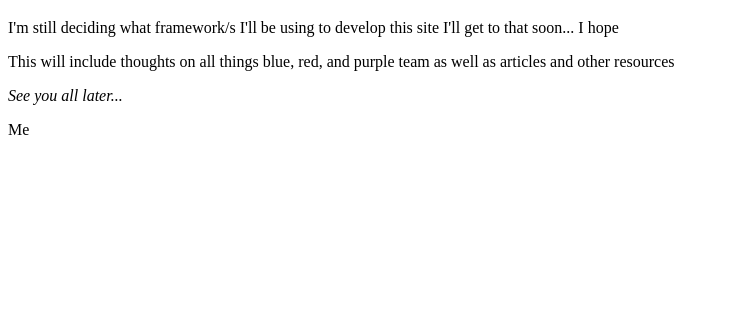
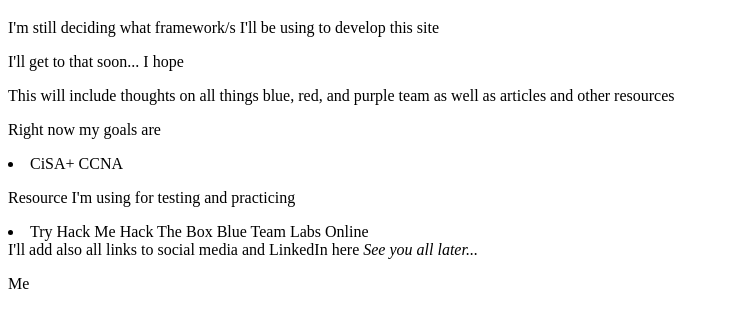
Before and after one commit to roman-digaetano/infosec_blog, a plain HTML site: page docs/index.html in a window 1280 px wide. Shown: the part 61-388 px from the top of the page, without its empty margins (0-729 px from the left). Drawn offline with Linux system fonts and the light colour scheme.

Commit message:
changes to index.html - added content

```diff
--- a/docs/index.html
+++ b/docs/index.html
@@ -8,10 +8,27 @@
 
 	<h1> Welcome to my InfoSec journey</h1>
 
-	<p>I'm still deciding what framework/s I'll be using to develop this site
-I'll get to that soon... I hope </p>
+	<p>I'm still deciding what framework/s I'll be using to develop this site </p>
+	<p> I'll get to that soon... I hope </p>
 
 	<p> This will include thoughts on all things blue, red, and purple team as well as articles and other resources </p>
+
+	<p>Right now my goals are</p>
+
+	<li>
+		<td>CiSA+</td>
+		<td>CCNA</td>
+	</li>
+
+	<p>Resource I'm using for testing and practicing</p>
+
+	<li>
+		<td>Try Hack Me</td>
+		<td>Hack The Box</td>
+		<td>Blue Team Labs Online</td>
+	</li>
+
+	I'll add also all links to social media and LinkedIn here
 
 	<i> See you all later... </i>
 
```
